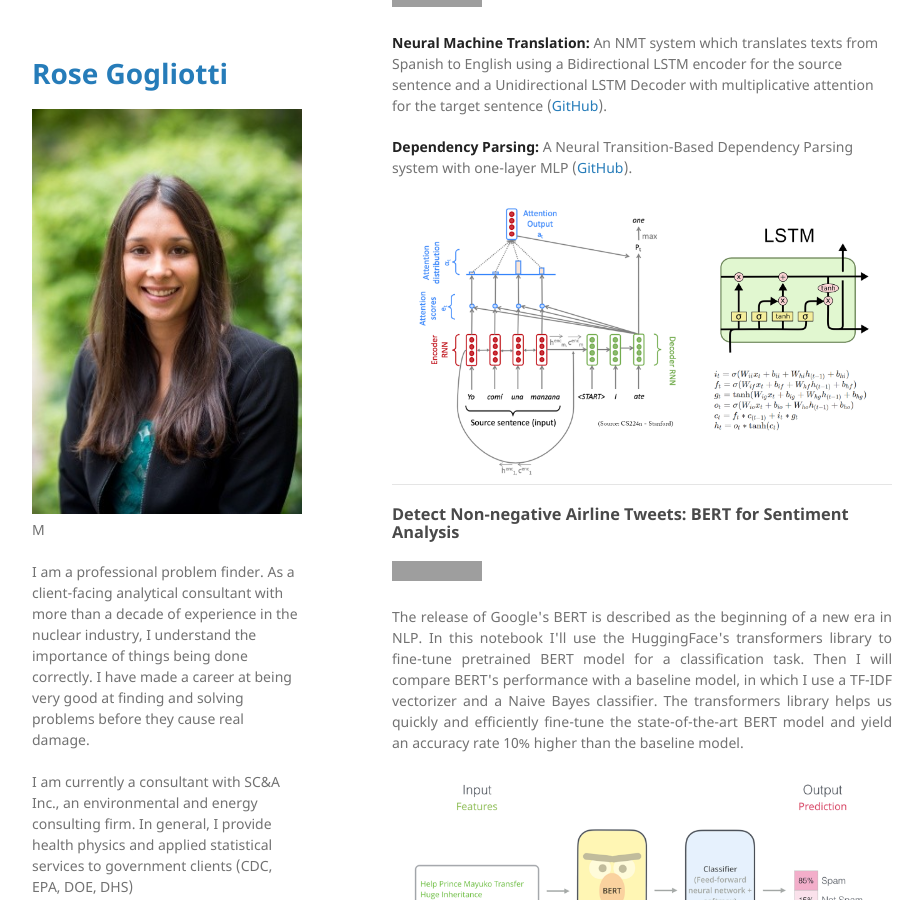
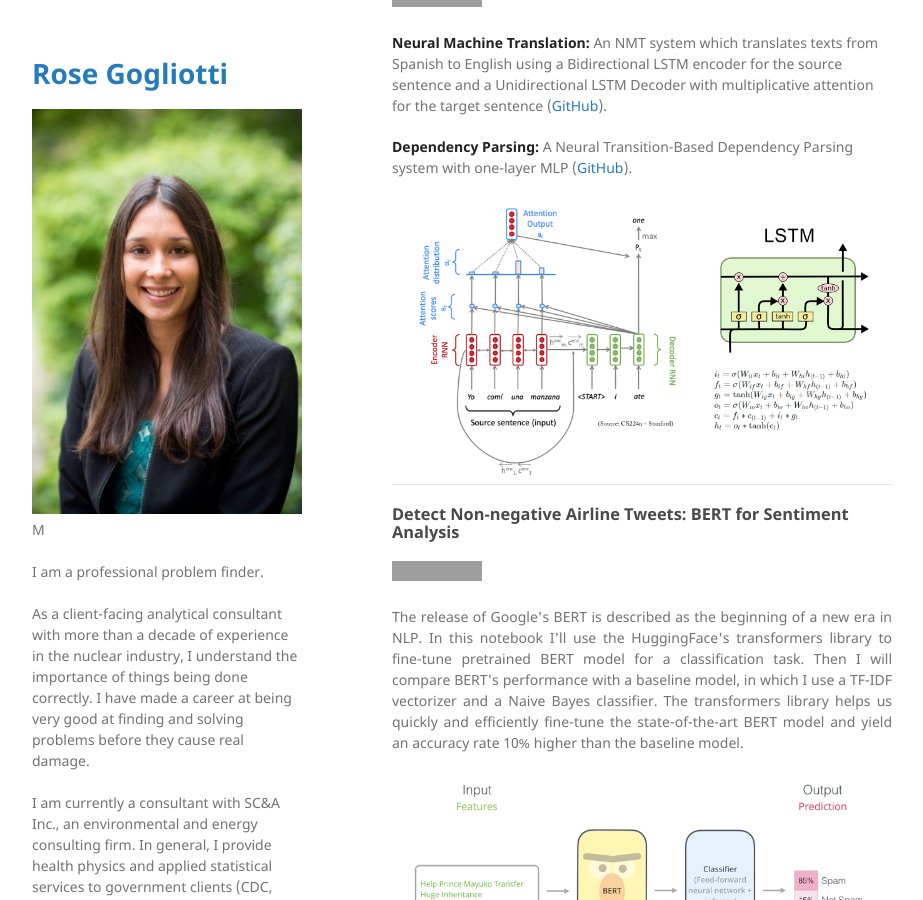
Before and after one commit to rgogliotti/rgogliotti.github.io, a Jekyll site: the page built from index.md, in a window 1280 px wide and 900 px high, scrolled down 307 px. Shown: the whole window, without its empty margins (178-1101 px from the left). Built offline with Jekyll 4.4.1, drawn with Linux system fonts in a browser that asks for light colours; our own code applies the rules of GitHub Pages for plain Markdown files; grey boxes are pictures that could not be loaded.

```diff
--- a/_config.yml
+++ b/_config.yml
@@ -3,7 +3,9 @@ logo: "/images/headshot.png" # your photo (or logo) here
 description: > # your text below (remove <br> elements if you don't need line breaks)
   M
   <br><br>
-  I am a professional problem finder. As a client-facing analytical consultant with more than a decade of experience in the nuclear industry, I understand the importance of things being done correctly. I have made a career at being very good at finding and solving problems before they cause real damage.
+  I am a professional problem finder.
+  <br><br>
+  As a client-facing analytical consultant with more than a decade of experience in the nuclear industry, I understand the importance of things being done correctly. I have made a career at being very good at finding and solving problems before they cause real damage.
   <br><br>
   I am currently a consultant with SC&A Inc., an environmental and energy consulting firm. In general, I provide health physics and applied statistical services to government clients (CDC, EPA, DOE, DHS)
   <br><br>
```
